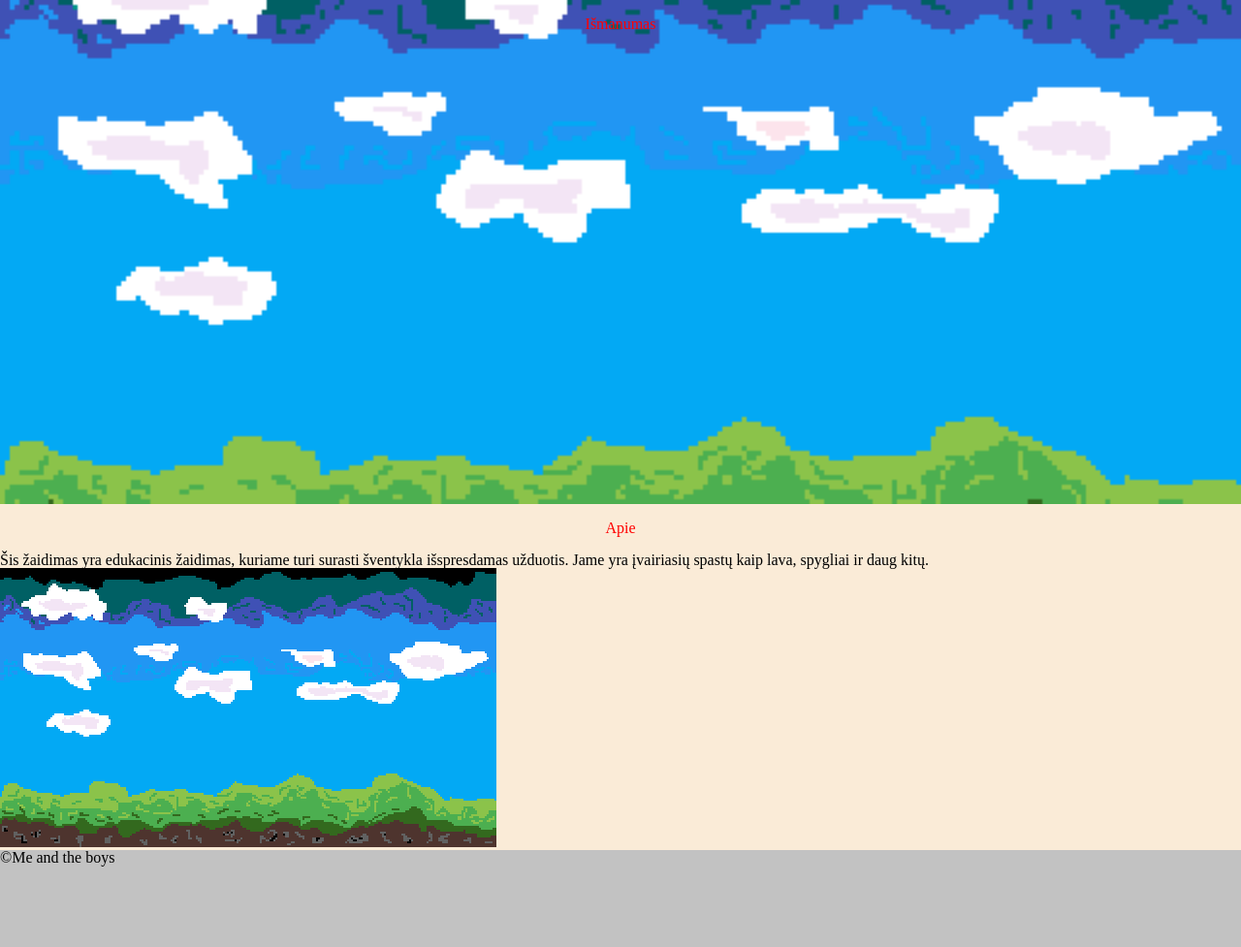
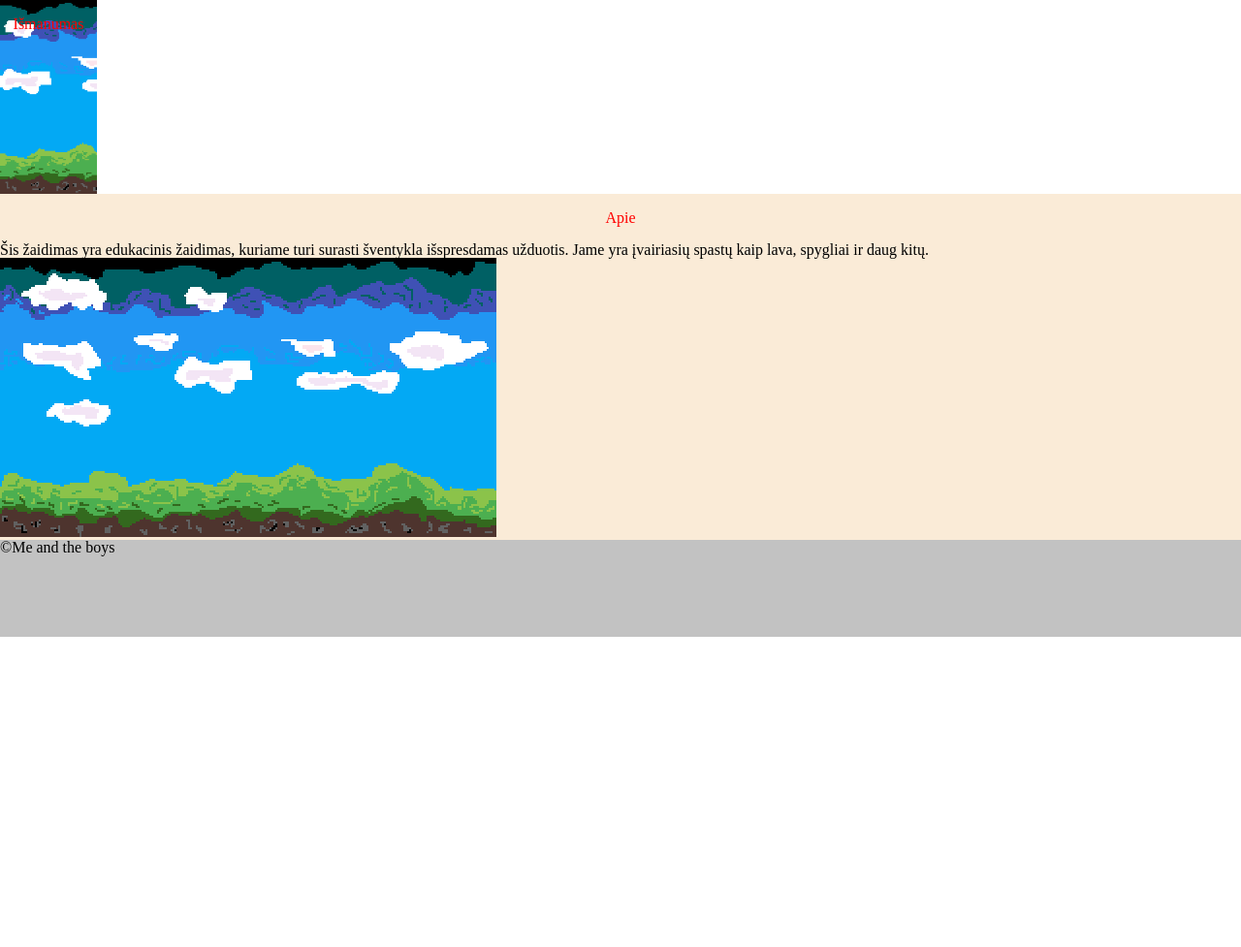
Before and after one commit to devilnoob999/Frends-of-MatasDevil, a plain HTML site: page index.html in a window 1280 px wide. Shown: the whole page at 97% size. After the commit the page ends 800 px from the top, so only its background shows below. Drawn offline with Linux system fonts and the light colour scheme; files whose address does not match are found by name.

Commit message:
Update style.css

```diff
--- a/style.css
+++ b/style.css
@@ -54,7 +54,8 @@ table {
 
 header{
     width: 100%;
-    height: 520px;
+    height: 200px;
+    width: 100px;
     background-image: url('sviesa.png');
     background-position:center;
     background-repeat: no-repeat;
```
